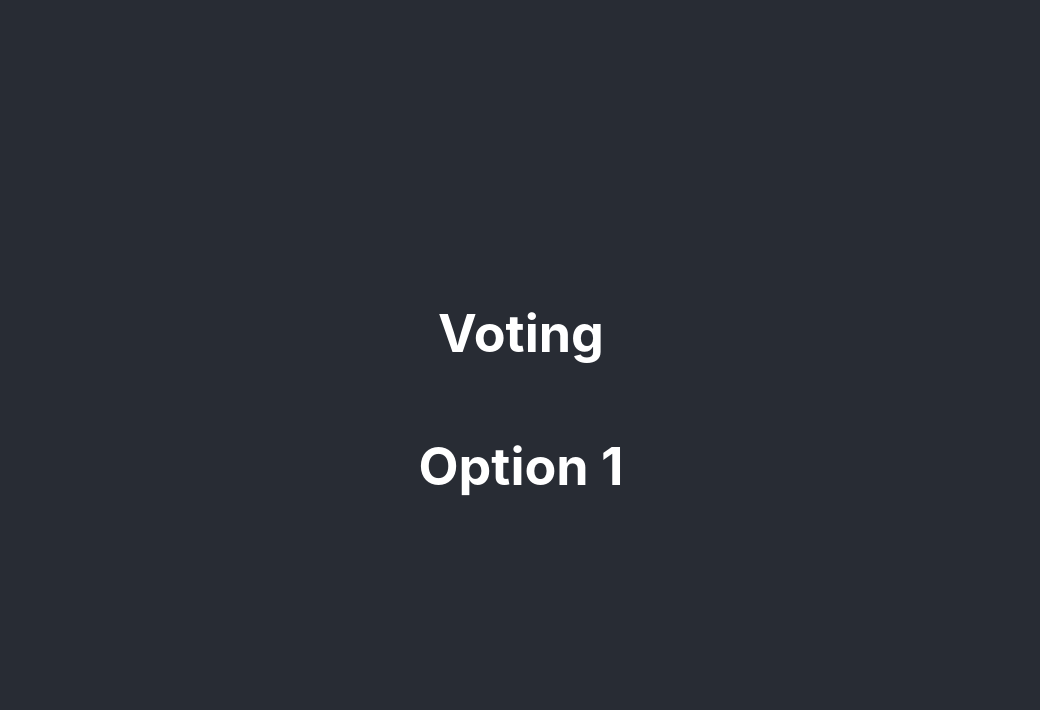
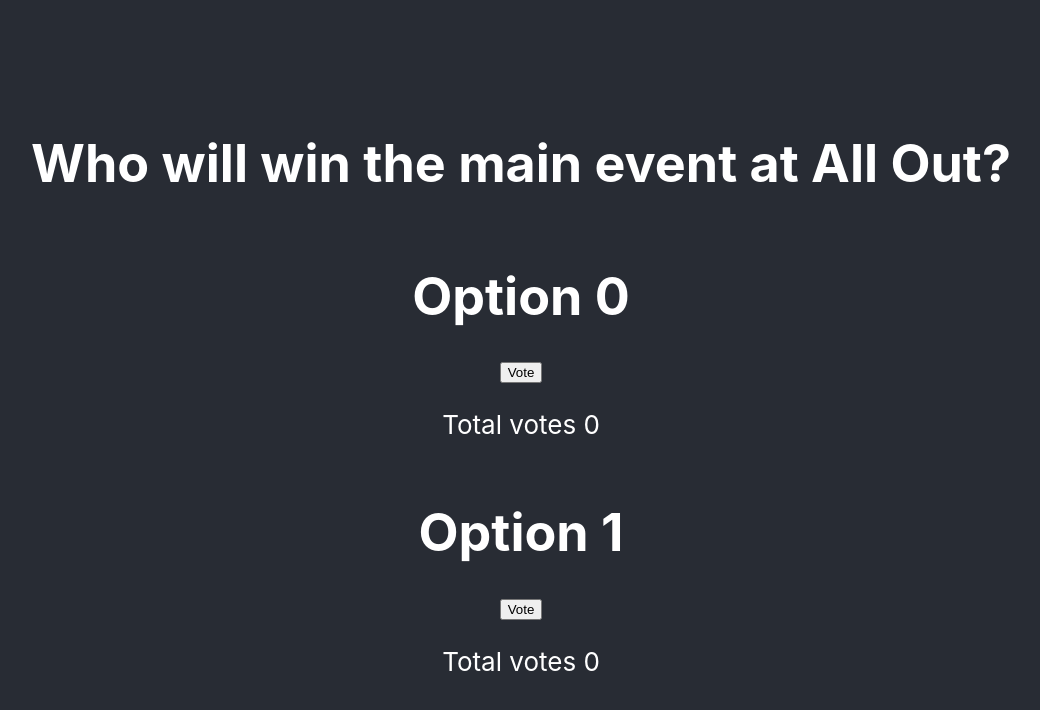
Before and after one commit to canvasowl/react-voting, a React (Create React App) app: page / in a window 1280 px wide. Shown: the top 710 px of the page, without its empty margins (119-1159 px from the left). Built offline with nearby package versions, Linux system fonts and the light colour scheme.

Commit message:
mocked api calls

```diff
--- a/src/App.tsx
+++ b/src/App.tsx
@@ -1,24 +1,72 @@
-import React from 'react';
+import React, {useState} from 'react';
 import './App.css';
 
-type option = {
-  optionIndex: number
+type Option = {
+  optionIndex: number,
 }
 
-const Option = (props: option) => {
-  console.log(props.optionIndex)
+type Poll = {
+  id: number,
+  title: string,
+}
+
+
+const getPoll = () => {
+  // get the poll here
+
+  const poll = {
+    id: 555,
+    title: "Who will win the main event at All Out?"
+  }
+
+  return poll
+}
+
+const getOptions = () => {
+  // based on the poll get the options
+
+  const options = [
+    {title: "Kenny Omega", totalVotes: 0},
+    {title: "Cm Punk", totalVotes: 0}
+  ]
+
+  return options
+}
+
+const Option = (props: Option) => {
+  const [totalVotes, setTotalVotes] = useState(0);
+
+  const submitVote = () => {
+    let votes = totalVotes + 1
+    setTotalVotes(votes)
+  }
+
   return (
-    <h1>{`Option ${props.optionIndex}`}</h1>
+    <>
+      <h1>{`Option ${props.optionIndex}`}</h1>
+      <button onClick={() => submitVote()}>Vote</button>
+      <p>Total votes {totalVotes}</p>
+    </>
   )
 }
 
 
-function App() {
+function App(this: any) {
+
+  // TODO: leave this here for now reference
+  // const submitVote = (optionIndex: number) => {
+  //   console.log("HELLO "+ optionIndex)
+  // }
+
+  const poll: Poll = getPoll()
+  const options = getOptions()
+
   return (
     <div className="App">
       <header className="App-header">
-        <h1>Voting</h1>
-        <Option optionIndex={1}/>
+        <h1>{ poll.title }</h1>
+        <Option optionIndex={0} />
+        <Option optionIndex={1} />
       </header>
     </div>
   );
```
